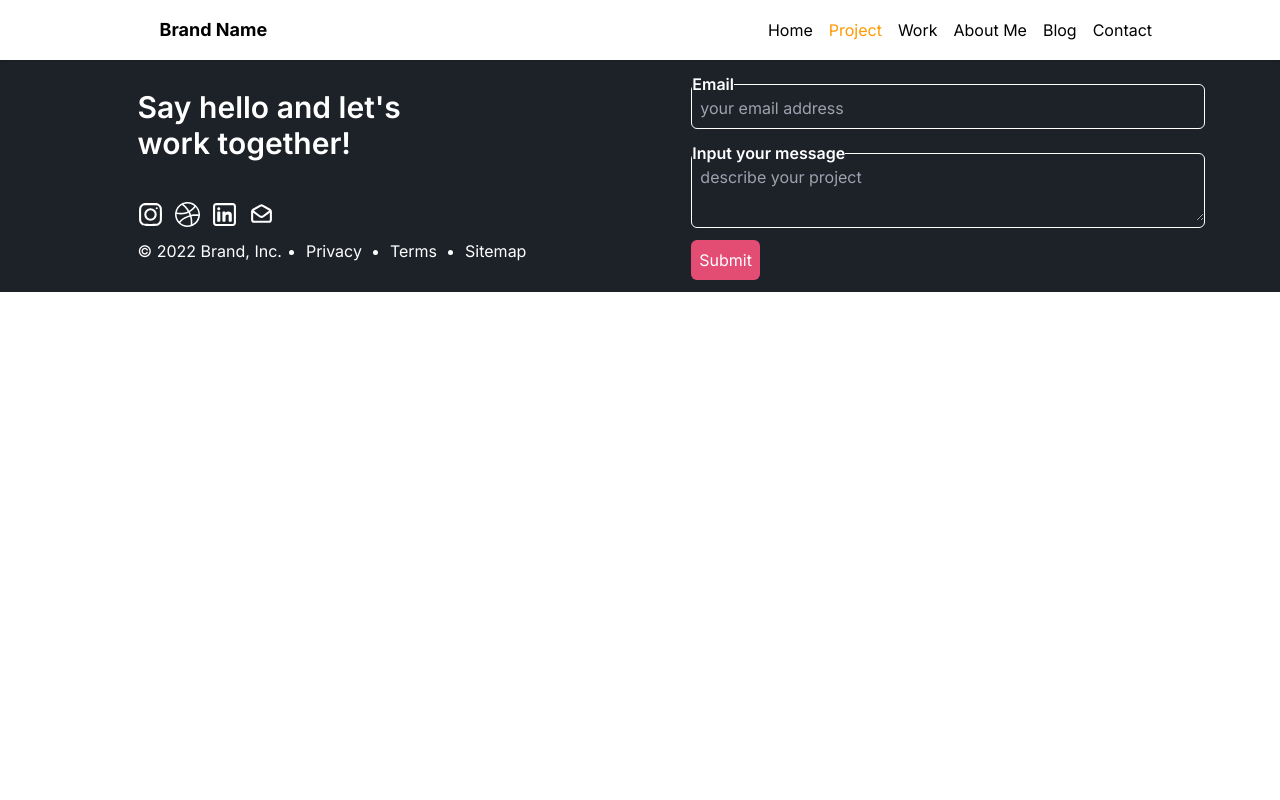
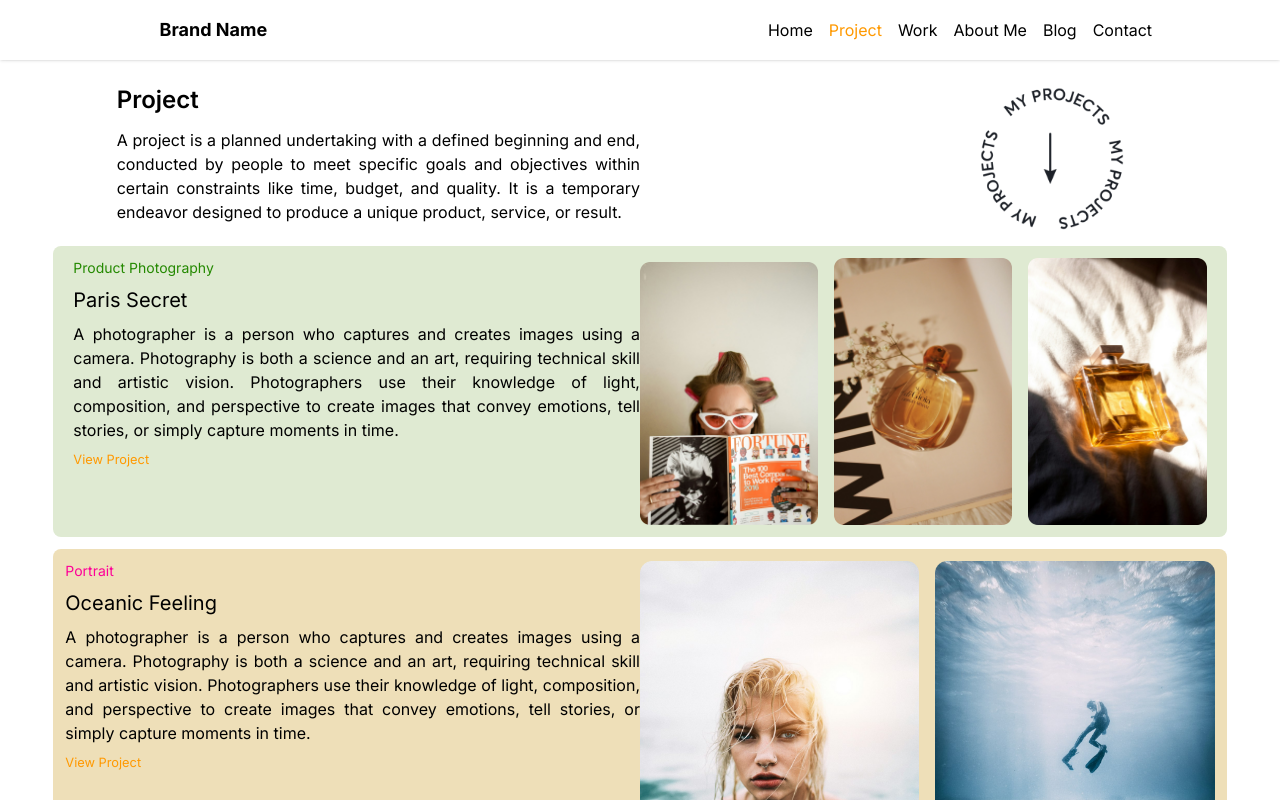
Before and after one commit to bouychandara/Photographer-Website, a Next.js app: page /project in a window 1280 px wide. Built offline with nearby package versions, Linux system fonts and the light colour scheme.

Commit message:
create project component

```diff
--- a/src/app/globals.css
+++ b/src/app/globals.css
@@ -36,8 +36,9 @@ body{
   user-select: none;
 }
 
+.hover\:active:hover,
 .active{
-  color: #ff9900;
+  color:#ff9900;
 }
 
 img{
--- a/src/app/page.js
+++ b/src/app/page.js
@@ -7,7 +7,7 @@ export default function Home()
     <main className="w-full p-3 flex flex-col gap-y-4">
       <div className="w-full flex justify-evenly">
         <div className="flex flex-col gap-y-3 w-4/12">
-          <strong className="w-[221px] text-justify text-2xl">Hello! I'm Nelson, a photographer</strong>
+          <strong className="w-[221px] text-justify text-2xl">Hello! I&apos;m Nelson, a photographer</strong>
           <p className="text-justify text-lg">A photographer is a person who captures and creates images using a camera. Photography is both a science and an art, requiring technical skill and artistic vision. Photographers use their knowledge of light, composition, and perspective to create images that convey emotions, tell stories, or simply capture moments in time.</p>
           <span>
             <Link href="/about" className="active capitalize">More About Me</Link>
@@ -23,7 +23,7 @@ export default function Home()
           <div className="w-1/2 flex flex-col gap-y-2">
             <small className="text-[#248900] text-sm">Product Photography</small>
             <p className="text-xl">Paris Secret</p>
-            <p className="text-justify">A photographer is a person who captures and creates images using a camera. Photography is both a science and an art, requiring technical skill and artistic vision. Photographers use their knowledge of light, composition, and perspective to create images that convey emotions, tell stories, or simply capture moments in time.</p>
+            <p className="text-justify">A photographer is a person who captures and creates images using a camera. Photography is both a science and an art, requiring technical skill and artistic vision. Photographers use their knowledge of light, composition, and perspective to create images that convey emotions, tell stories, or simply capture moments in time.</p>
             <small>
               <Link href="/project" className="capitalize text-[#ff9900]">View project</Link>
             </small>
@@ -46,7 +46,7 @@ export default function Home()
           <div className="w-1/2 flex flex-col gap-y-2">
             <small className="text-sm text-[#fd0098]">Portrait</small>
             <p className="text-xl">Oceanic Feeling</p>
-            <p className="text-justify">A photographer is a person who captures and creates images using a camera. Photography is both a science and an art, requiring technical skill and artistic vision. Photographers use their knowledge of light, composition, and perspective to create images that convey emotions, tell stories, or simply capture moments in time.</p>
+            <p className="text-justify">A photographer is a person who captures and creates images using a camera. Photography is both a science and an art, requiring technical skill and artistic vision. Photographers use their knowledge of light, composition, and perspective to create images that convey emotions, tell stories, or simply capture moments in time.</p>
             <small>
               <Link href="/project" className="capitalize text-[#ff9900]">View project</Link>
             </small>
@@ -88,7 +88,7 @@ export default function Home()
             <strong className="text-[#ff003d] font-semibold">Testimonials</strong>
             <q className="w-10/12 text-justify">Sit veniam qui tempor ex ipsum voluptate deserunt cillum cillum excepteur elit mollit commodo fugiat enim veniam qui tempor ex ipsum voluptate</q>
             <p className="capitalize text-[#000000cd]">Name client - company</p>
-            <button className="bg-transparent capitalize px-2 py-1 border border-solid border-[#ff003d] rounded-lg font-semibold text-[#ff003d] hover:bg-[#ff003d] hover:text-[#fff]">Next</button>
+            <button className="bg-transparent capitalize px-2 py-1 border border-solid border-[#ff003d] rounded-md font-semibold text-[#ff003d] hover:bg-[#ff003d] hover:text-[#fff]">Next</button>
           </div>
         </div>
       </div>
--- a/src/app/project/page.js
+++ b/src/app/project/page.js
@@ -1,6 +1,66 @@
+import Image from "next/image";
+import Link from "next/link";
+
 export default function Project()
 {
     return(
-        <></>
+        <main className="w-full py-3">
+            <div className="flex w-full justify-center p-3">
+                <div className="flex w-10/12">
+                    <div className="flex flex-col gap-y-3 w-1/2">
+                        <p className="text-2xl font-semibold">Project</p>
+                        <p className="text-justify">A project is a planned undertaking with a defined beginning and end, conducted by people to meet specific goals and objectives within certain constraints like time, budget, and quality. It is a temporary endeavor designed to produce a unique product, service, or result.</p>
+                    </div>
+                    <div className="w-1/2 flex justify-end pr-9">
+                        <Image src="/images/image_1.png" alt="logo" width={150} height={150} loading="lazy" className=""/>
+                    </div>
+                </div>
+            </div>
+            <div className="flex flex-col gap-y-3 items-center">
+                <div className="flex w-11/12 bg-[#dfead2] rounded-lg py-3 px-5">
+                    <div className="w-1/2 flex flex-col gap-y-2">
+                        <small className="text-[#248900] text-sm">Product Photography</small>
+                        <p className="text-xl">Paris Secret</p>
+                        <p className="text-justify">A photographer is a person who captures and creates images using a camera. Photography is both a science and an art, requiring technical skill and artistic vision. Photographers use their knowledge of light, composition, and perspective to create images that convey emotions, tell stories, or simply capture moments in time.</p>
+                        <small>
+                            <Link href="/project" className="capitalize text-[#ff9900]">View project</Link>
+                        </small>
+                    </div>
+                    <div className="flex w-1/2 justify-center">
+                        <div className="flex gap-x-4 h-full">
+                            <div className="flex items-end h-full">
+                                <Image src="/images/image_3.png" alt="self photo" width={120} height={120} loading="lazy" className="w-auto rounded-lg object-scale-down"/>
+                            </div>
+                            <div className="flex items-start h-full">
+                                <Image src="/images/image_4.png" alt="self photo" width={120} height={120} loading="lazy" className="w-auto rounded-lg object-scale-down"/>
+                            </div>
+                            <div className="flex items-end h-full">
+                                <Image src="/images/image_5.png" alt="self photo" width={120} height={120} loading="lazy" className="w-auto rounded-lg object-scale-down"/>
+                            </div>
+                        </div>
+                    </div>
+                </div>
+                <div className="w-11/12 bg-[#eedfb8] rounded-lg p-3 flex">
+                    <div className="w-1/2 flex flex-col gap-y-2">
+                        <small className="text-sm text-[#fd0098]">Portrait</small>
+                        <p className="text-xl">Oceanic Feeling</p>
+                        <p className="text-justify">A photographer is a person who captures and creates images using a camera. Photography is both a science and an art, requiring technical skill and artistic vision. Photographers use their knowledge of light, composition, and perspective to create images that convey emotions, tell stories, or simply capture moments in time.</p>
+                        <small>
+                            <Link href="/project" className="capitalize text-[#ff9900]">View project</Link>
+                        </small>
+                    </div>
+                    <div className="w-1/2 flex justify-center">
+                        <div className="flex gap-x-4 h-full">
+                            <div className="flex items-end h-full">
+                                <Image src="/images/image_6.png" alt="self photo" width={125} height={125} loading="lazy" className="w-auto rounded-lg object-scale-down"/>
+                            </div>
+                            <div className="flex items-start h-full">
+                                <Image src="/images/image_7.png" alt="self photo" width={125} height={125} loading="lazy" className="w-auto rounded-lg object-scale-down"/>
+                            </div>
+                        </div>
+                    </div>
+                </div>
+            </div>
+        </main>
     );
 }
--- a/src/components/footer.js
+++ b/src/components/footer.js
@@ -23,7 +23,7 @@ export default function Footer()
         <footer className="w-full flex px-6 bg-[#1d2128] py-3 border-0">
             <div className="w-1/2 flex justify-center items-center">
                 <div className="flex flex-col justify-between h-5/6">
-                    <p className="text-3xl font-semibold max-w-[16.75rem] text-white">Say hello and let's work together!</p>
+                    <p className="text-3xl font-semibold max-w-[16.75rem] text-white">Say hello and let&apos;s work together!</p>
                     <div className="flex flex-col gap-y-3">
                         <div className="flex gap-x-3">
                             <Instagram></Instagram>
--- a/src/components/navbar.js
+++ b/src/components/navbar.js
@@ -4,6 +4,7 @@ import { usePathname } from 'next/navigation'
 
 export default function navbar()
 {
+    // eslint-disable-next-line react-hooks/rules-of-hooks
     let pathname = usePathname();
     pathname = pathname.replace(/^\//, '');
 
@@ -24,19 +25,19 @@ export default function navbar()
                         <Link href="/" className={ pathname === '' ? 'active' : '' } onClick={handleActiveLink}>Home</Link>
                     </li>
                     <li>
-                        <Link href="/project" className={ pathname === 'project' ? 'active' : '' } onClick={handleActiveLink}>Project</Link>
+                        <Link href="/project" className={ pathname === 'project' ? 'active' : 'hover:active' } onClick={handleActiveLink}>Project</Link>
                     </li>
                     <li>
-                        <Link href="/work" className={ pathname === 'work' ? 'active' : '' } onClick={handleActiveLink}>Work</Link>
+                        <Link href="/work" className={ pathname === 'work' ? 'active' : 'hover:active' } onClick={handleActiveLink}>Work</Link>
                     </li>
                     <li>
-                        <Link href="/about" className={ pathname === 'about' ? 'active' : '' } onClick={handleActiveLink}>About Me</Link>
+                        <Link href="/about" className={ pathname === 'about' ? 'active' : 'hover:active' } onClick={handleActiveLink}>About Me</Link>
                     </li>
                     <li>
-                        <Link href="/blog" className={ pathname === 'blog' ? 'active' : '' } onClick={handleActiveLink}>Blog</Link>
+                        <Link href="/blog" className={ pathname === 'blog' ? 'active' : 'hover:active' } onClick={handleActiveLink}>Blog</Link>
                     </li>
                     <li>
-                        <Link href="/contact" className={ pathname === 'contact' ? 'active' : '' } onClick={handleActiveLink}>Contact</Link>
+                        <Link href="/contact" className={ pathname === 'contact' ? 'active' : 'hover:active' } onClick={handleActiveLink}>Contact</Link>
                     </li>
                 </ul>
             </div>
```
